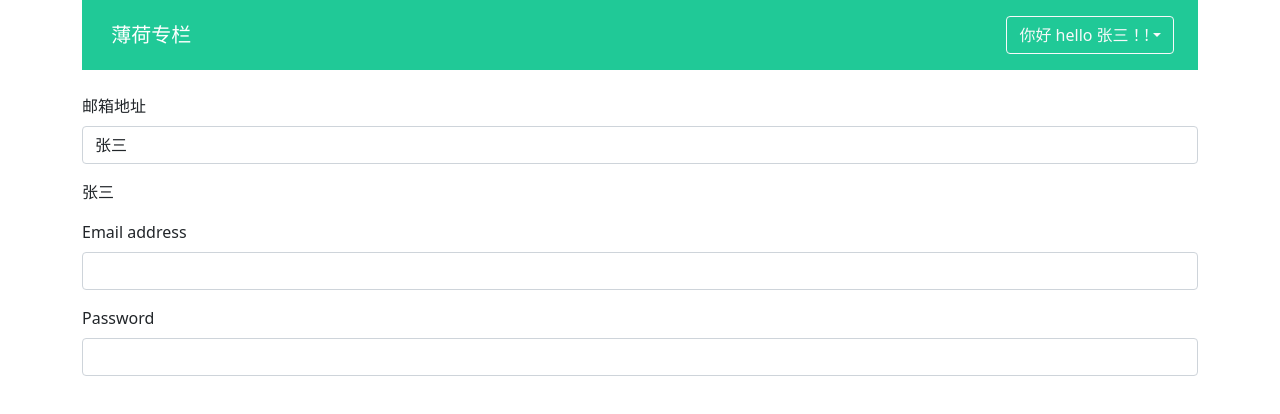
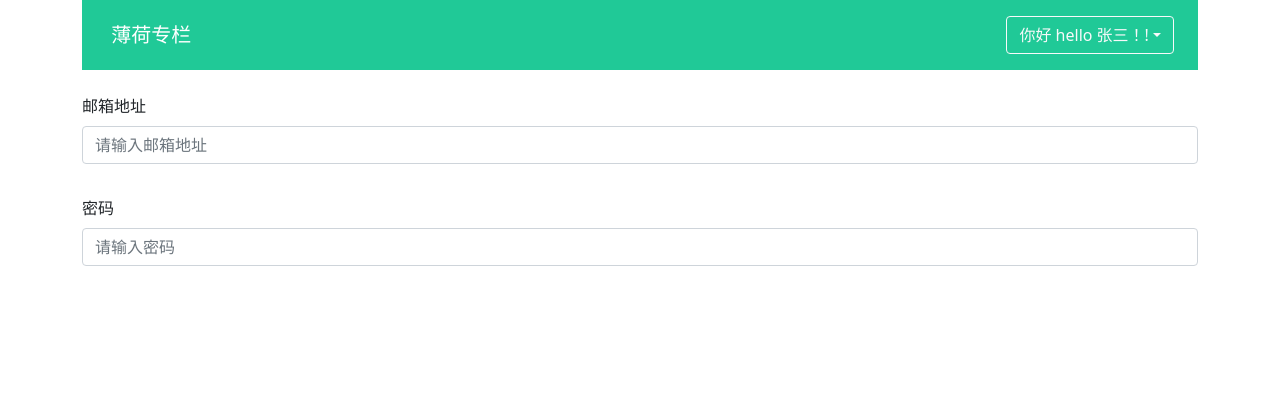
Before and after one commit to lxphhh/bohe, a Vue app: page / in a window 1280 px wide. Shown: the top 414 px of the page. Built offline with nearby package versions, Linux system fonts and the light colour scheme; a small style sheet from the web is missing.

Commit message:
2021-5-16 validateInput这个时候可以添加自定义指令了，支持type的添加

```diff
--- a/src/App.vue
+++ b/src/App.vue
@@ -1,7 +1,7 @@
 <!--
  * @Author: your name
  * @Date: 2021-05-15 14:28:05
- * @LastEditTime: 2021-05-16 20:35:51
+ * @LastEditTime: 2021-05-16 21:53:56
  * @LastEditors: Please set LastEditors
  * @Description: 主文件入口
  * @FilePath: \Bohe\bohe\src\App.vue
@@ -14,22 +14,22 @@
       <div class="mb-3">
         <div class="mb-3">
           <label class="form-label">邮箱地址</label>
-          <validate-input :rules="emailRules" v-model="emailVal"></validate-input>
-          {{ emailVal }}
+          <validate-input
+            type="text"
+            :rules="emailRules"
+            v-model="emailVal"
+            placeholder="请输入邮箱地址"
+          ></validate-input>
         </div>
-        <label for="exampleInputEmail1" class="form-label">Email address</label>
-        <input
-          type="email"
-          class="form-control"
-          id="exampleInputEmail1"
-          v-model="emailRef.val"
-          @blur="validateEmail"
-        />
-        <div class="form-text" v-if="emailRef.error">{{ emailRef.message }}</div>
-      </div>
-      <div class="mb-3">
-        <label for="exampleInputPassword1" class="form-label">Password</label>
-        <input type="password" class="form-control" id="exampleInputPassword1" />
+        <div class="mb-3">
+          <label class="form-label">密码</label>
+          <validate-input
+            type="password"
+            :rules="passwordRules"
+            v-model="passwordValue"
+            placeholder="请输入密码"
+          ></validate-input>
+        </div>
       </div>
     </form>
   </div>
@@ -37,7 +37,7 @@
 
 <script lang="ts">
 import 'bootstrap/dist/css/bootstrap.min.css'
-import { defineComponent, reactive, ref } from 'vue'
+import { defineComponent, ref } from 'vue'
 
 import ColumnList, { ColumnProps } from './components/ColumnList.vue'
 import GlobalHeader, { UserProps } from './components/GlobalHeader.vue'
@@ -93,9 +93,6 @@ const testData: ColumnProps[] = [
   }
 ]
 
-// 好用的邮箱格式正则表达式
-const emailReg = /^[a-zA-Z0-9.!#$%&’*+/=?^_`{|}~-]+@[a-zA-Z0-9-]+(?:\.[a-zA-Z0-9-]+)*$/
-
 export default defineComponent({
   name: 'App',
   components: {
@@ -104,32 +101,17 @@ export default defineComponent({
     ValidateInput
   },
   setup() {
-    const emailVal = ref('张三')
+    const emailVal = ref('')
+    const passwordValue = ref('')
     // 验证邮箱功能集合
     const emailRules: RulesProp = [
       { type: 'required', message: '电子邮箱地址不能为空' },
       { type: 'email', message: '请输入正确的电子邮箱格式' }
     ]
-    // 要包含当前的值，包含错误，包含信息多对象集合
-    const emailRef = reactive({
-      val: '',
-      error: false, // 没有错误
-      message: '' // 提示语
-    })
-    // 校验规则
-    const validateEmail = () => {
-      // trim()去除空格为空
-      if (emailRef.val.trim() === '') {
-        // 错误
-        emailRef.error = true
-        emailRef.message = 'You can not input anything!'
-        // 如果不满足正则表达式的匹配 test表示字符串是否匹配这个模式
-      } else if (!emailReg.test(emailRef.val)) {
-        emailRef.error = true
-        emailRef.message = 'should be vaild email!'
-      }
-    }
-    return { list: testData, currentUser, emailRef, validateEmail, emailRules, emailVal }
+    // 验证密码不能为空
+    const passwordRules: RulesProp = [{ type: 'required', message: '密码不能为空' }]
+
+    return { list: testData, currentUser, emailRules, passwordRules, passwordValue, emailVal }
   }
 })
 </script>
--- a/src/components/ValidateInput.vue
+++ b/src/components/ValidateInput.vue
@@ -4,17 +4,18 @@
  * @Description: 自定义验证组件
   //TODO 实现规则的校验集合，并且可以校验多种类型的代码，string，email，password，null校验并且支持可拓展性
   //TODO 需要让这个组件实现v-model 功能 :value="inputRef.val" @input="updateValue" 发送出去
+  //TODO  v-bind="$attrs" 可以替换之前的类型，就可以支持选择类型了text password
  * @FilePath: \bohe\src\components\ValidateInput.vue
 -->
 <template>
   <div class="validate-input-container pb-3">
     <input
-      type="text"
       class="form-control"
       :value="inputRef.val"
       :class="{ 'is-invalid': inputRef.error }"
       @blur="validateInput"
       @input="updateValue"
+      v-bind="$attrs"
     />
     <span v-if="inputRef.error" class="invalid-feedback">{{ inputRef.message }}</span>
   </div>
@@ -40,7 +41,10 @@ export default defineComponent({
     rules: Array as PropType<RulesProp>,
     modelValue: String // 通过这个属性来支持v-model
   },
+  // !禁用Arrts的继承，让这个元素不用传到上个元素的根节点
+  inheritAttrs: false,
   setup(props, context) {
+    // console.log(context.attrs)
     // 输入要包含当前的值，包含错误，包含信息多对象集合
     const inputRef = reactive({
       val: props.modelValue || '',
```
